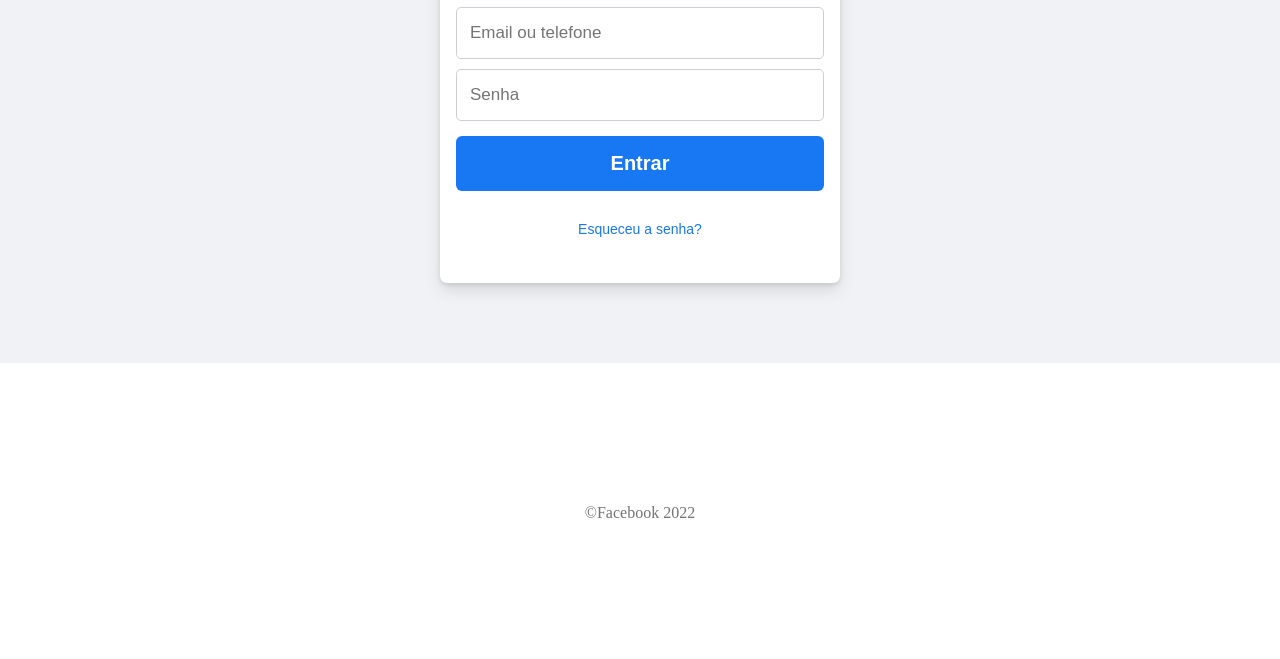
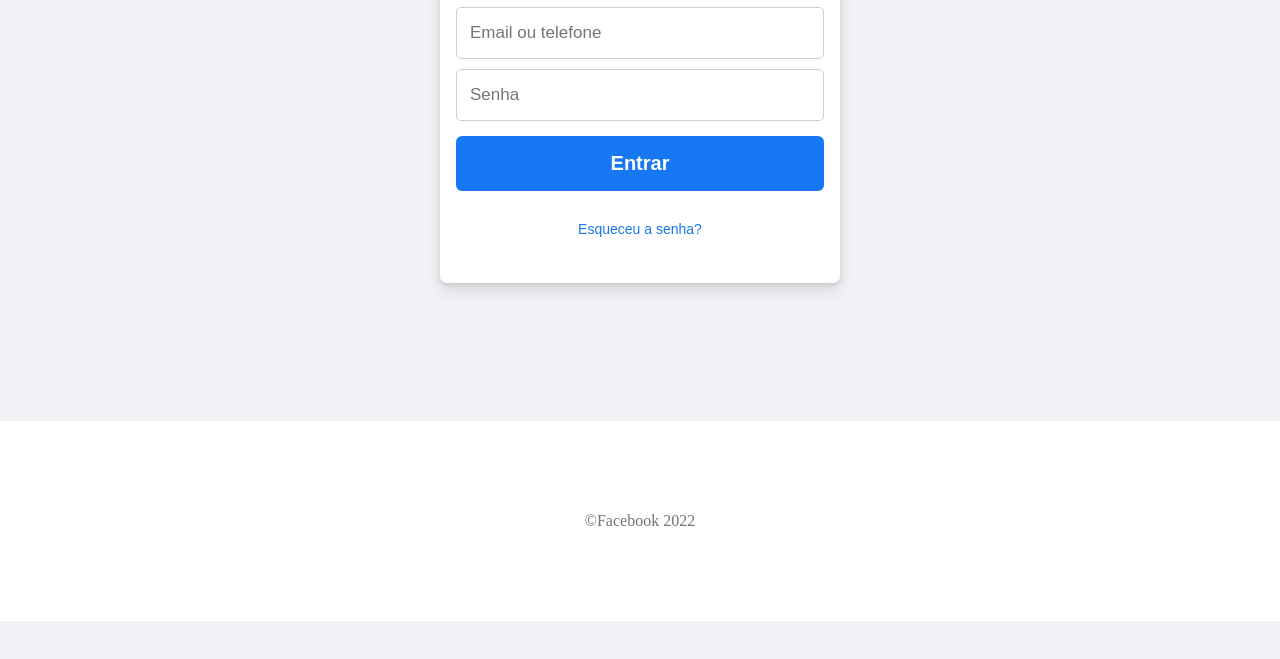
Before and after one commit to Thiagomatheus12/Facebook, a plain HTML site: page index.html in a window 1280 px wide. Shown: the part 179-838 px from the top of the page. After the commit the page ends 800 px from the top, so only its background shows below. Drawn offline with Linux system fonts and the light colour scheme.

Commit message:
fixed layout

```diff
--- a/style.css
+++ b/style.css
@@ -149,11 +149,13 @@ footer {
     background: #fff;
     color: #737373;
     width: 100%;
-    height: 300px;
+    height: 200px;
     display: flex;
     justify-content: center;
     align-items: center;
     margin-top:80px;
+    position: fixed;
+    bottom: 0;
 }
 
 @media (max-width: 768px) {
```
